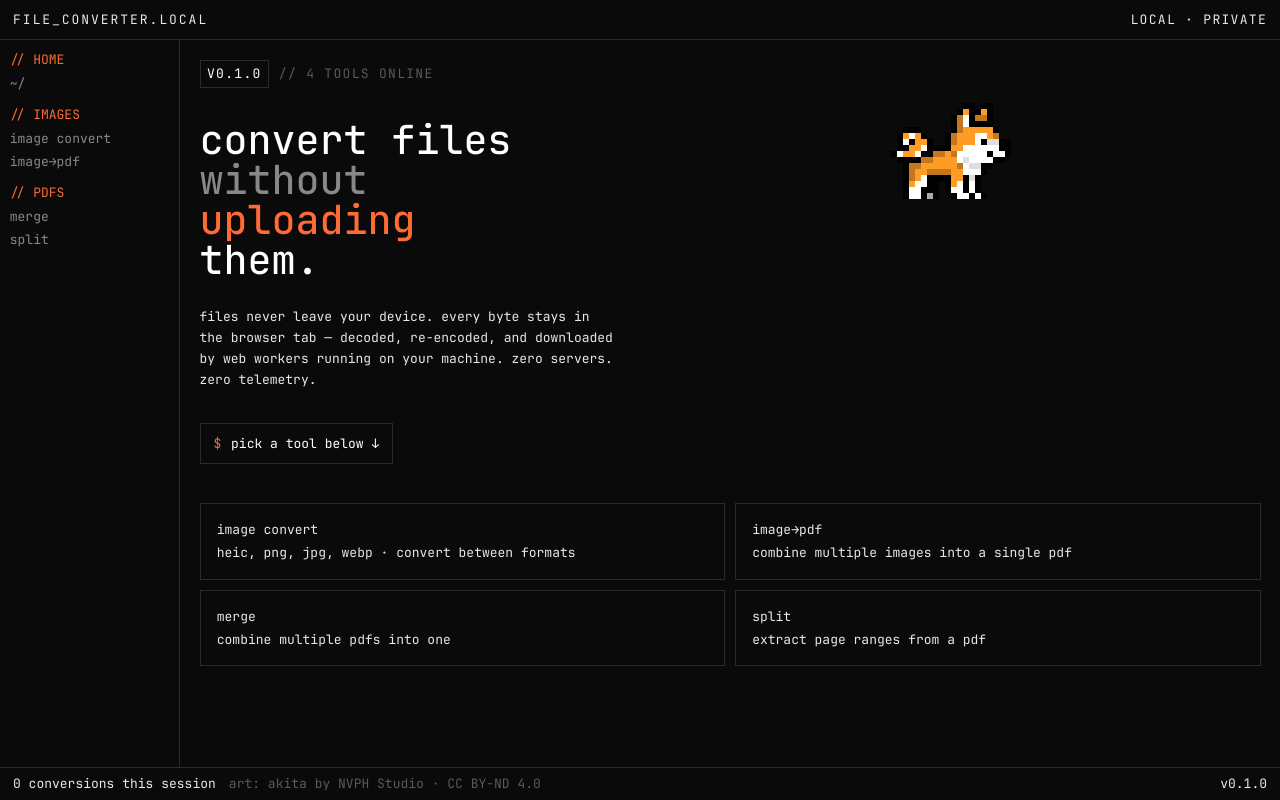
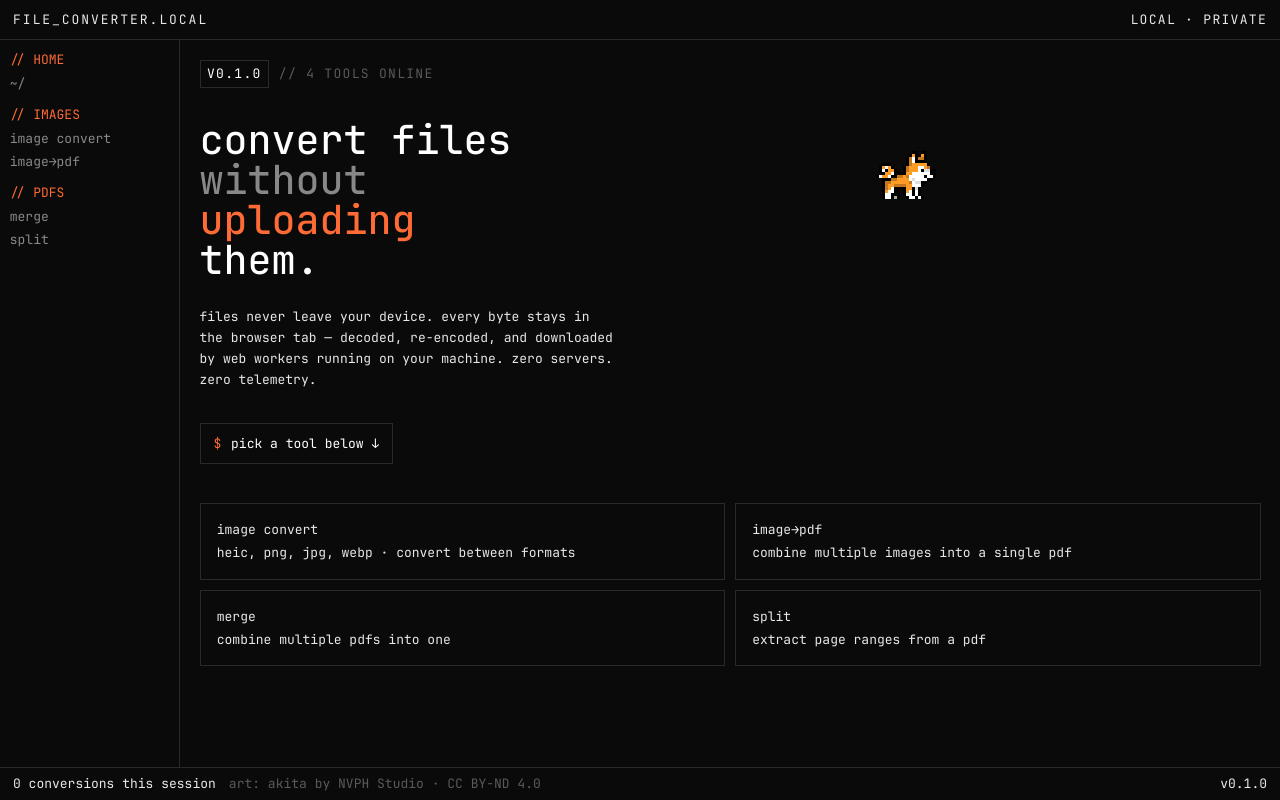
Before and after one commit to tonyyu2170/file-converter, a Next.js app: page / in a window 1280 px wide. Built offline with nearby package versions, Linux system fonts and the light colour scheme.

Commit message:
tweak(home): smaller pet (87x57), faster stroll (15s), pixelated render

```diff
--- a/src/app/globals.css
+++ b/src/app/globals.css
@@ -66,17 +66,17 @@
   }
 }
 
-/* 400px = panel width, 174px = sprite width — keep in sync with pet-panel.tsx */
+/* 400px = panel width, 87px = sprite render width — keep in sync with pet-panel.tsx */
 @keyframes pet-stroll {
   0%,
   100% {
     transform: translateX(0) scaleX(1);
   }
   47% {
-    transform: translateX(calc(400px - 174px)) scaleX(1);
+    transform: translateX(calc(400px - 87px)) scaleX(1);
   }
   50% {
-    transform: translateX(calc(400px - 174px)) scaleX(-1);
+    transform: translateX(calc(400px - 87px)) scaleX(-1);
   }
   97% {
     transform: translateX(0) scaleX(-1);
@@ -84,7 +84,7 @@
 }
 
 .pet-stroll {
-  animation: pet-stroll 30s linear infinite;
+  animation: pet-stroll 15s linear infinite;
   will-change: transform;
 }
 
--- a/src/components/pets/pet-panel.tsx
+++ b/src/components/pets/pet-panel.tsx
@@ -10,9 +10,9 @@ export function PetPanel() {
         <img
           src="/pets/akita_walk_8fps.gif"
           alt=""
-          width={174}
-          height={115}
-          className="pet-stroll absolute bottom-0 left-0"
+          width={87}
+          height={57}
+          className="pet-stroll absolute bottom-0 left-0 [image-rendering:pixelated]"
         />
       </picture>
     </div>
```
Also changed, not shown: 1 other file (tests, documents, lock files or other folders).
